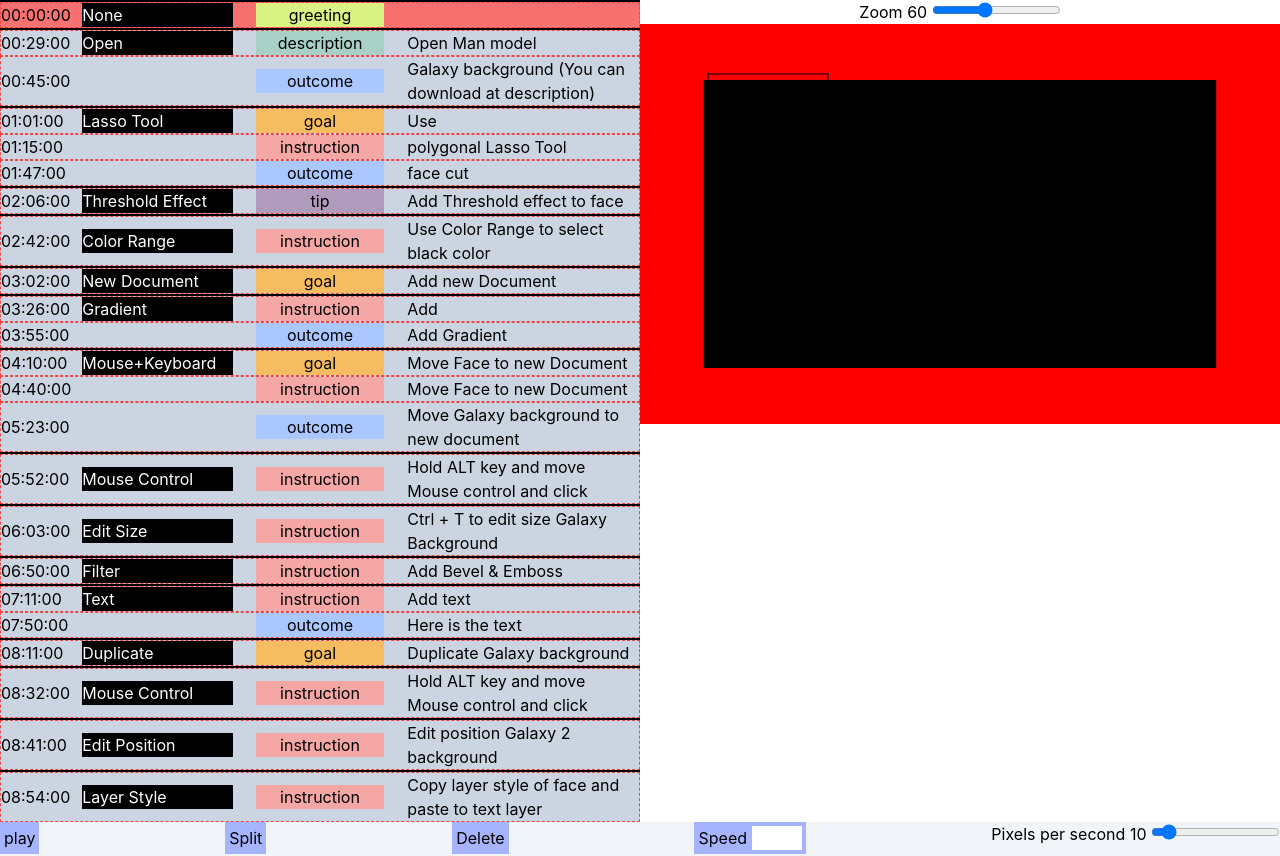
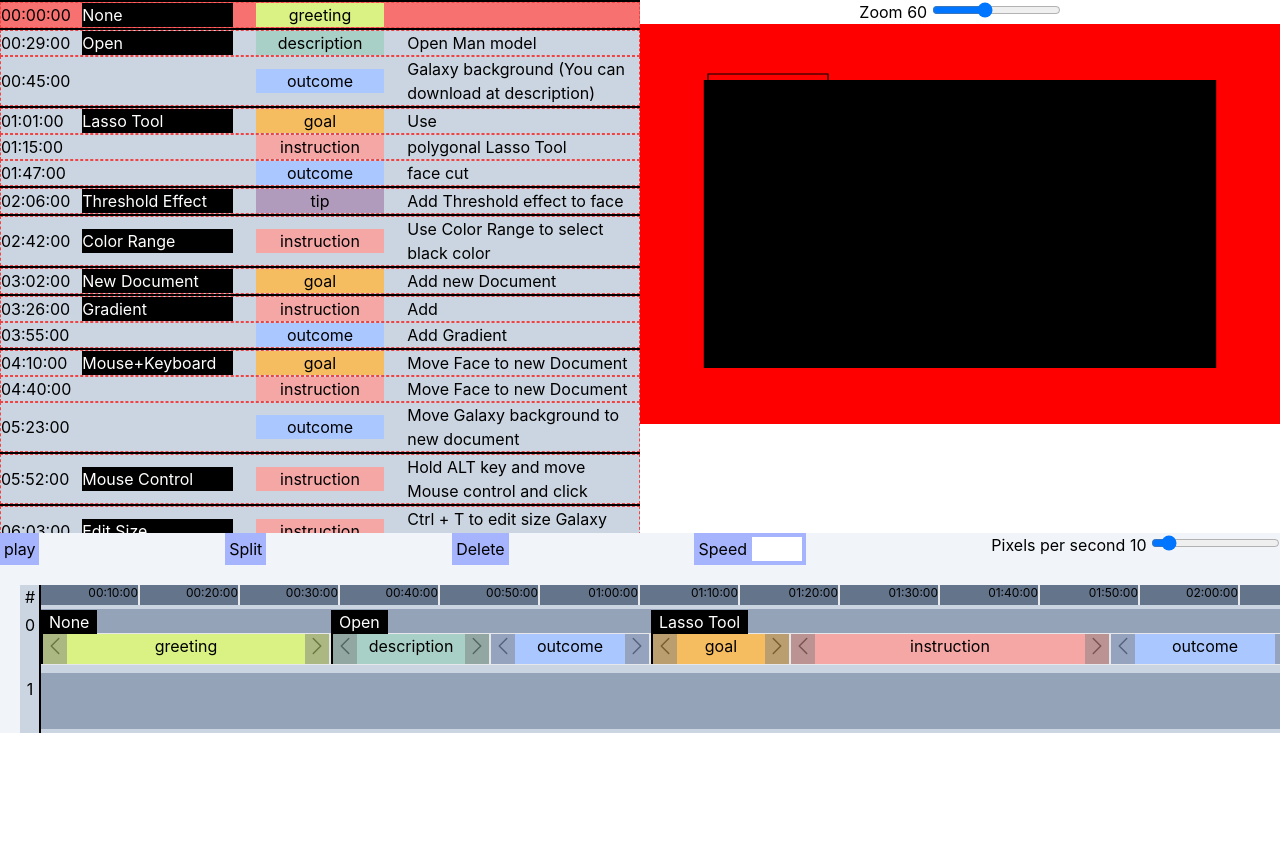
Before and after one commit to fesiib/video-editing-prototype, a React (Create React App) app: page / in a window 1280 px wide. Shown: the top 856 px of the page. Built offline with nearby package versions, Linux system fonts and the light colour scheme.

Commit message:
Webm video, some ui/ux fixes

```diff
--- a/src/App.js
+++ b/src/App.js
@@ -61,7 +61,7 @@ const App = observer(function App() {
             for (let segment of DUMMY_SEGMENTS) {
                 const video = new VideoState(
                     domainStore,
-                    "http://localhost:3000/example.mp4",
+                    "http://localhost:3000/output.webm",
                     `${"video"}-${newVideos.length + 10}`,
                     0
                 );
--- a/src/components/timeline/TimelineItem.js
+++ b/src/components/timeline/TimelineItem.js
@@ -81,7 +81,7 @@ export const TimelineItem = observer(
             <div
                 className={
                     (isSelected
-                        ? "absolute bottom-0 z-10 border border-red-400"
+                        ? "absolute bottom-0 z-10 border-2 border-red-600 brightness-50"
                         : "absolute bottom-0 z-10 border") +
                     (showHighLabel ? " divide-x-2 divide-black" : "")
                 }
--- a/src/components/timeline/TimelineTracks.js
+++ b/src/components/timeline/TimelineTracks.js
@@ -1,4 +1,4 @@
-import React, { useEffect, useState } from "react";
+import React, { useEffect, useRef, useState } from "react";
 
 import { observer } from "mobx-react-lite";
 import { action } from "mobx";
@@ -27,6 +27,8 @@ const TimelineTracks = observer(function TimelineTracks() {
 
     const width = uiStore.timelineSize.width;
     const trackCnt = domainStore.projectMetadata.trackCnt;
+
+	const tracksContainer = useRef(null);
 
     const [tracks, setTracks] = useState([]);
     const [activeTrackId, setActiveTrackId] = useState(null);
@@ -181,8 +183,22 @@ const TimelineTracks = observer(function TimelineTracks() {
         }
         setTracks(newTracks);
     }, [domainStore.videos, domainStore.texts, trackCnt]);
+
+	useEffect(() => {
+		if (tracksContainer.current) {
+			const playPositionPx = uiStore.secToPx(uiStore.timelineControls.playPosition);
+			if (tracksContainer.current.scrollLeft > playPositionPx) {
+				tracksContainer.current.scrollLeft = Math.max(0, playPositionPx - 100);
+			}
+			if (playPositionPx - tracksContainer.current.scrollLeft > width) {
+				tracksContainer.current.scrollLeft = playPositionPx - width + 100;
+			}
+		}
+	}, [uiStore.timelineControls.playPosition])
+
     return (
         <div
+			ref={tracksContainer}
             className="bg-slate-300 m-5 flex-column overflow-scroll relative"
             style={{
                 width: width,
--- a/src/views/Script.js
+++ b/src/views/Script.js
@@ -50,7 +50,13 @@ const Script = observer(function Script() {
     const selectedIndex = largerIndex === -1 ? filteredScript.length - 1 : largerIndex - 1;
 
     return (
-        <div className="bg-slate-100">
+        <div
+			className="bg-slate-100 overflow-scroll"
+			style={{
+				//width: uiStore.canvasSize.width,
+                height: uiStore.windowSize.height / 3 * 2
+			}}
+		>
             {filteredScript.length === 0 ? (
                 <div className="text-red"> No Script... </div>
             ) : (
```
Also changed, not shown: 2 other files (tests, documents, lock files or other folders).
